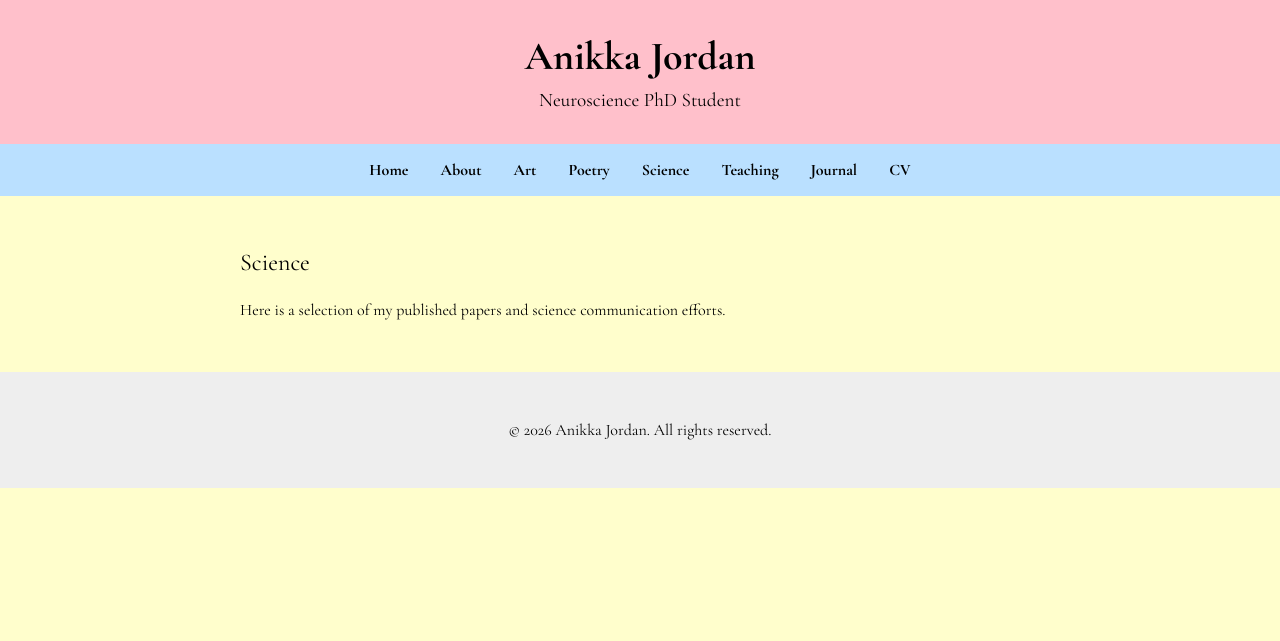
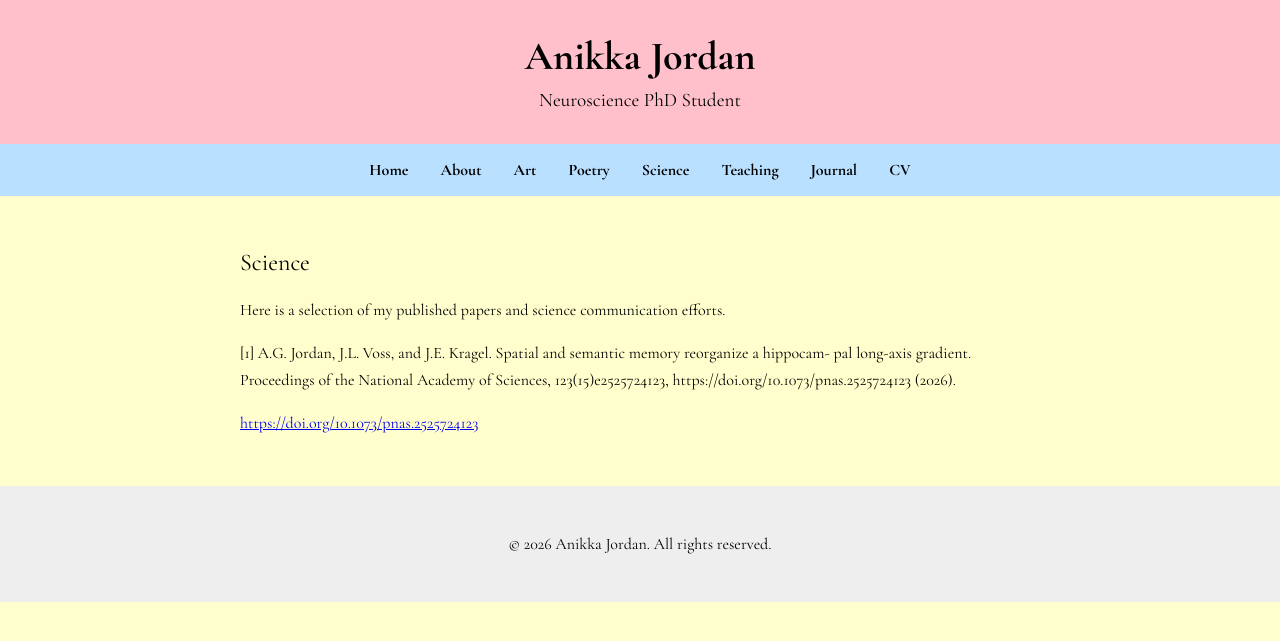
Before and after one commit to anikka-jordan/anikka, a Jekyll site: the page built from science/index.md, in a window 1280 px wide. Shown: the top 641 px of the page. Built offline with Jekyll 4.4.1, drawn with Linux system fonts in a browser that asks for light colours.

Commit message:
updated CV with PNAS paper link

```diff
--- a/science/index.md
+++ b/science/index.md
@@ -6,3 +6,9 @@ title: Science
 ## Science
 
 Here is a selection of my published papers and science communication efforts.
+
+[1] A.G. Jordan, J.L. Voss, and J.E. Kragel. Spatial and semantic memory reorganize a hippocam-
+pal long-axis gradient. Proceedings of the National Academy of Sciences, 123(15)e2525724123,
+https://doi.org/10.1073/pnas.2525724123 (2026).
+
+<a href="https://doi.org/10.1073/pnas.2525724123" target="_blank">https://doi.org/10.1073/pnas.2525724123</a>
```
Also changed, not shown: cv/index.md (+1 -1 lines), index.md (+1 -1 lines), 1 other file.
